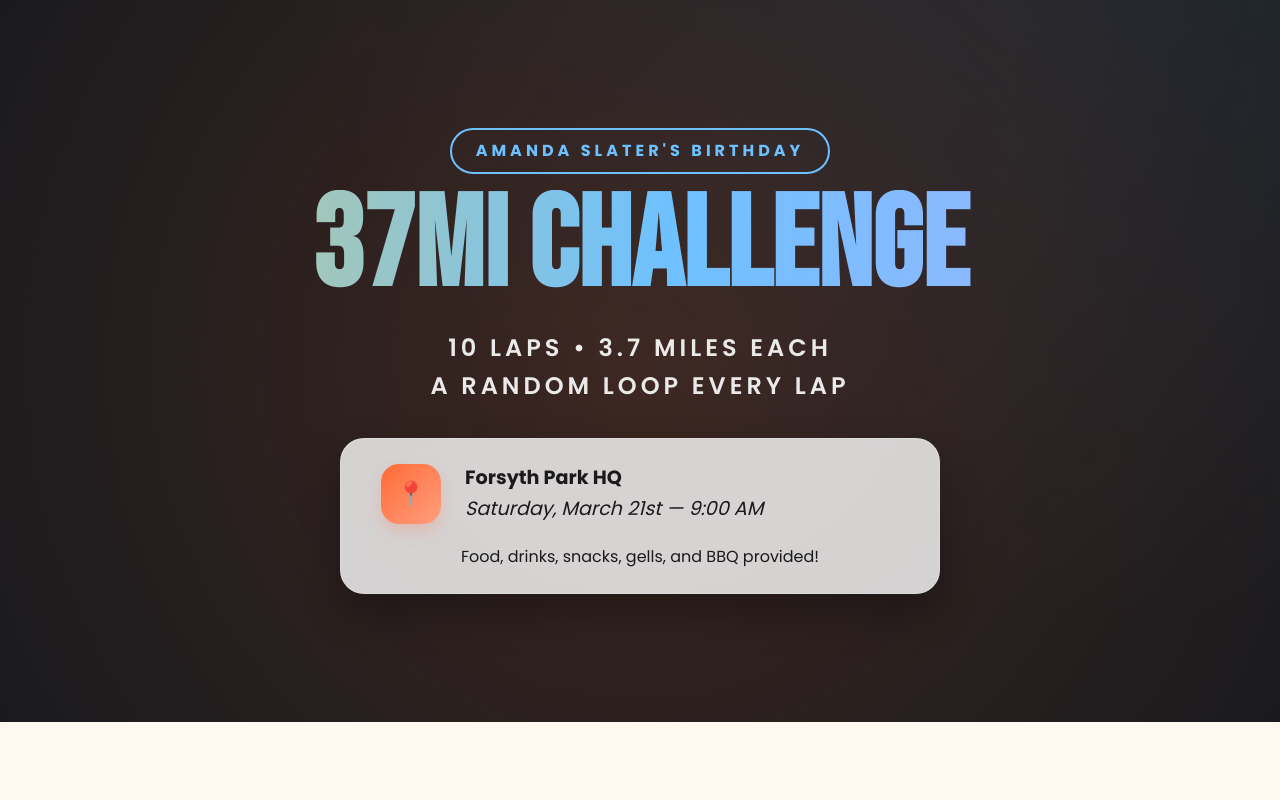
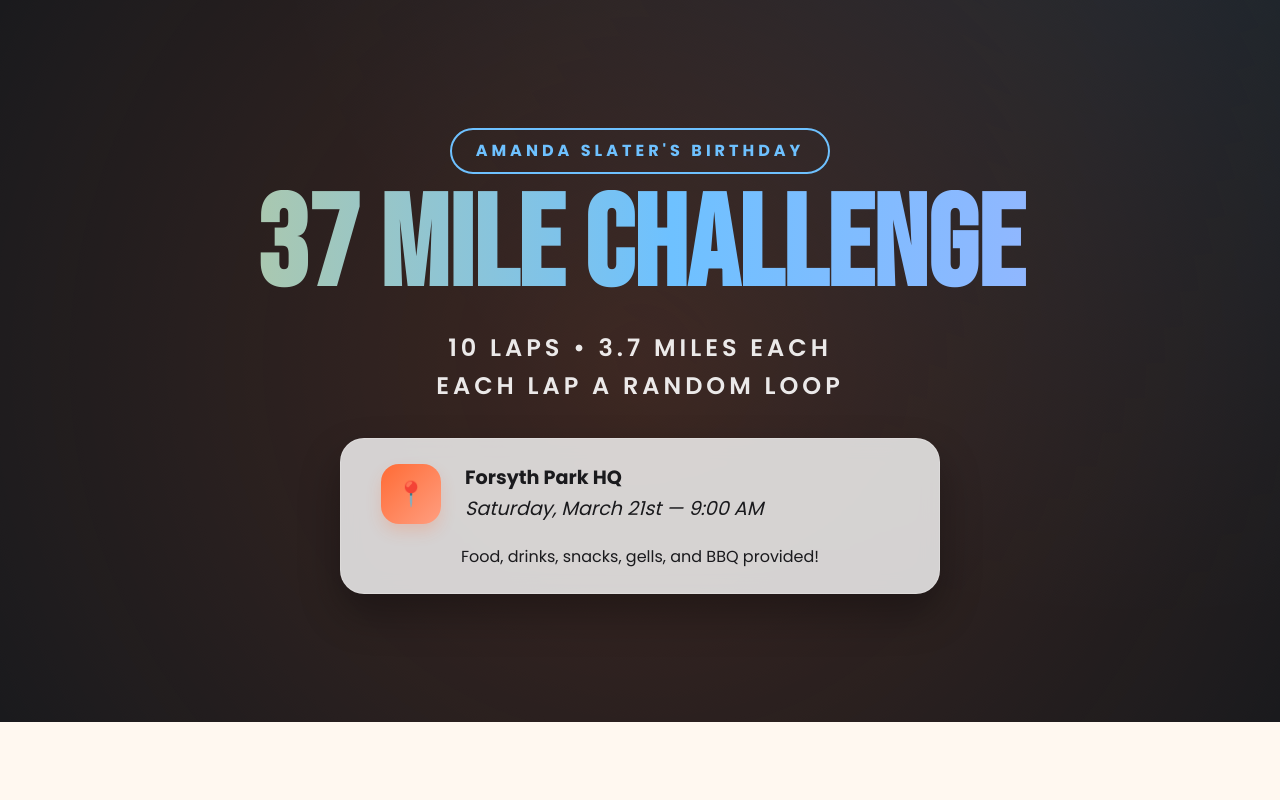
Before and after one commit to 3eleven3/amanda-run, a plain HTML site: page docs/index.html in a window 1280 px wide. Shown: the top 800 px of the page. Drawn offline with nearby package versions, Linux system fonts and the light colour scheme.

Commit message:
better text

```diff
--- a/docs/index.html
+++ b/docs/index.html
@@ -433,10 +433,10 @@
     <div class="hero">
         <div class="hero-content">
             <h3 class="celebrate">Amanda Slater's Birthday</h3>
-            <h1 class="big-title">37mi CHALLENGE</h1>
+            <h1 class="big-title">37 mile CHALLENGE</h1>
             <div class="tagline">
                 <div>10 LAPS • 3.7 MILES EACH</div>
-                <div>A random loop every lap</div>
+                <div>Each lap a random loop</div>
             </div>
             <div class="event-details">
                 <div class="detail-item">
@@ -445,7 +445,6 @@
                         <strong>Forsyth Park HQ</strong>
                         <br>
                         <i>Saturday, March 21st — 9:00 AM</i>
-
                     </div>
                 </div>
                 <p style="font-size: 1rem;">
```
